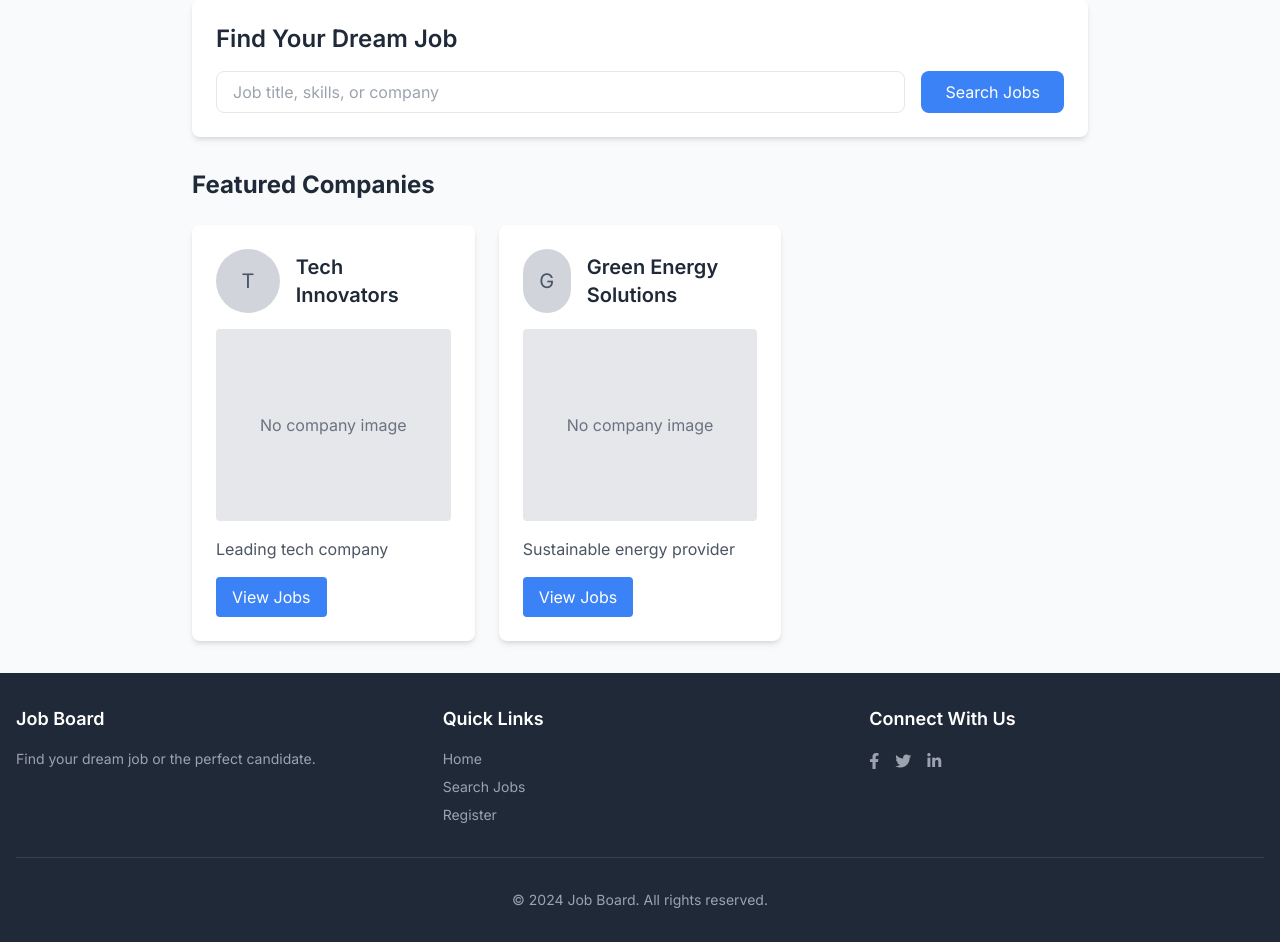
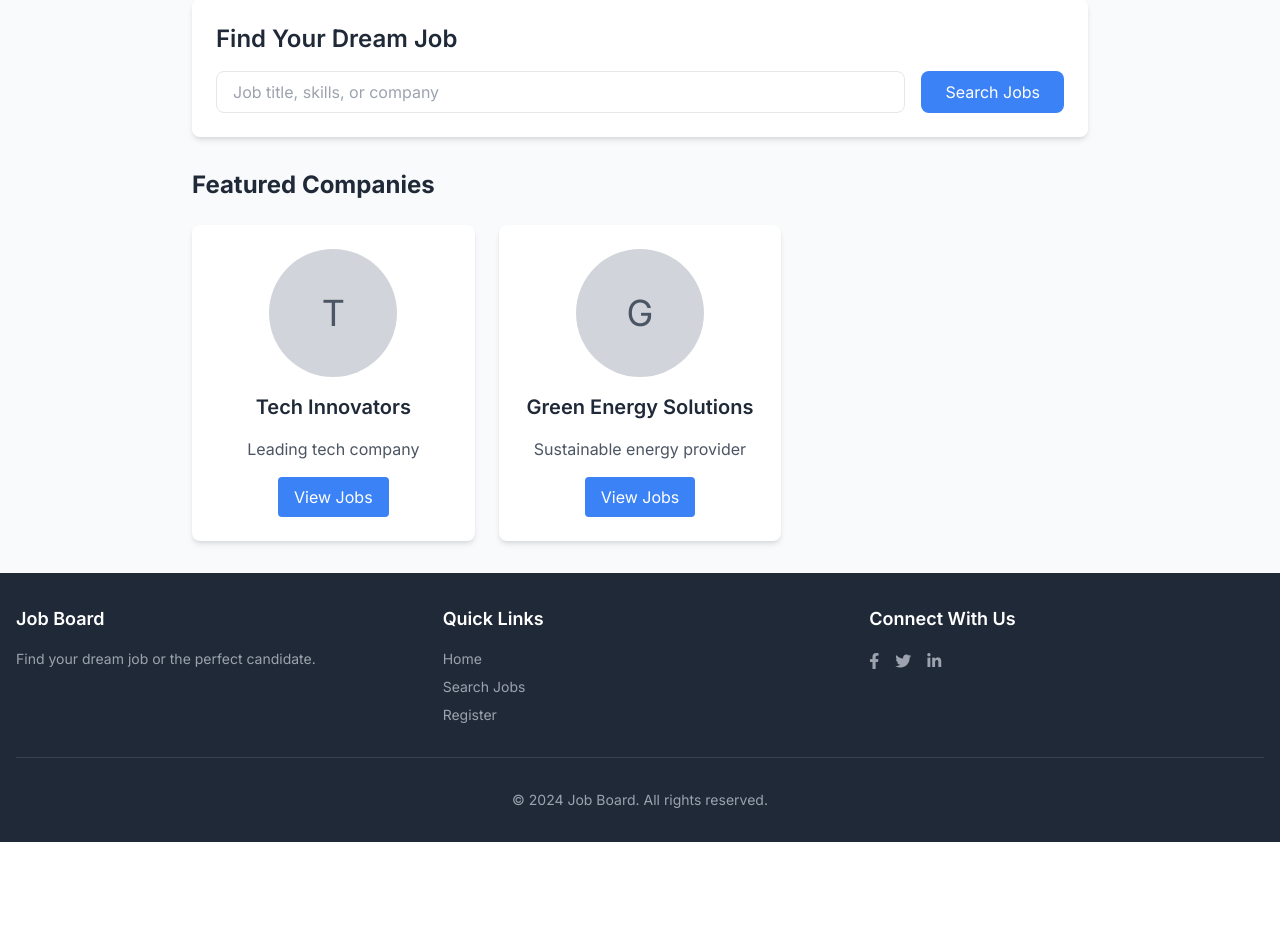
Before and after one commit to thomascodes1-dot/HotSauceJobs_agent, a Flask app: page / in a window 1280 px wide. Shown: the part 167-1109 px from the top of the page. After the commit the page ends 1009 px from the top, so only its background shows below. Run offline with Flask 3, Linux system fonts and the light colour scheme.

```diff
--- a/routes.py
+++ b/routes.py
@@ -22,8 +22,10 @@ def index():
 @main.route('/company/<int:company_id>')
 def company(company_id):
     company = Company.query.get_or_404(company_id)
+    owner = User.query.get(company_id)
+    profile_picture = owner.profile_picture if owner else None
     logging.info(f"Retrieved company {company.name} (ID: {company.id}) with {len(company.jobs)} job listings")
-    return render_template('company.html', company=company)
+    return render_template('company.html', company=company, profile_picture=profile_picture)
 
 @main.route('/search')
 def search():
--- a/templates/index.html
+++ b/templates/index.html
@@ -18,25 +18,20 @@
     <div class="grid grid-cols-1 md:grid-cols-2 lg:grid-cols-3 gap-6">
         {% for company, profile_picture in companies %}
         <div class="bg-white p-6 rounded-lg shadow-md hover:shadow-lg transition duration-200">
-            <div class="flex items-center mb-4">
+            <div class="flex flex-col items-center mb-4">
                 {% if profile_picture %}
-                    <img src="{{ url_for('static', filename='profile_pics/' + profile_picture) }}" alt="{{ company.name }}" class="w-16 h-16 rounded-full mr-4 object-cover">
+                    <img src="{{ url_for('static', filename='profile_pics/' + profile_picture) }}" alt="{{ company.name }}" class="w-32 h-32 rounded-full mb-4 object-cover">
                 {% else %}
-                    <div class="w-16 h-16 bg-gray-300 rounded-full mr-4 flex items-center justify-center">
-                        <span class="text-gray-600 text-xl">{{ company.name[0].upper() }}</span>
+                    <div class="w-32 h-32 bg-gray-300 rounded-full mb-4 flex items-center justify-center">
+                        <span class="text-gray-600 text-4xl">{{ company.name[0].upper() }}</span>
                     </div>
                 {% endif %}
-                <h3 class="text-xl font-semibold">{{ company.name }}</h3>
+                <h3 class="text-xl font-semibold text-center">{{ company.name }}</h3>
             </div>
-            {% if company.image %}
-            <img src="{{ url_for('static', filename='uploads/' + company.image) }}" alt="{{ company.name }}" class="w-full h-48 object-cover mb-4 rounded">
-            {% else %}
-            <div class="w-full h-48 bg-gray-200 flex items-center justify-center mb-4 rounded">
-                <span class="text-gray-500">No company image</span>
+            <p class="text-gray-600 mb-4 text-center">{{ company.description }}</p>
+            <div class="text-center">
+                <a href="{{ url_for('main.company', company_id=company.id) }}" class="inline-block bg-blue-500 text-white px-4 py-2 rounded hover:bg-blue-600 transition duration-200">View Jobs</a>
             </div>
-            {% endif %}
-            <p class="text-gray-600 mb-4">{{ company.description }}</p>
-            <a href="{{ url_for('main.company', company_id=company.id) }}" class="inline-block bg-blue-500 text-white px-4 py-2 rounded hover:bg-blue-600 transition duration-200">View Jobs</a>
         </div>
         {% endfor %}
     </div>
```
Also changed, not shown: templates/company.html (+10 -9 lines).
